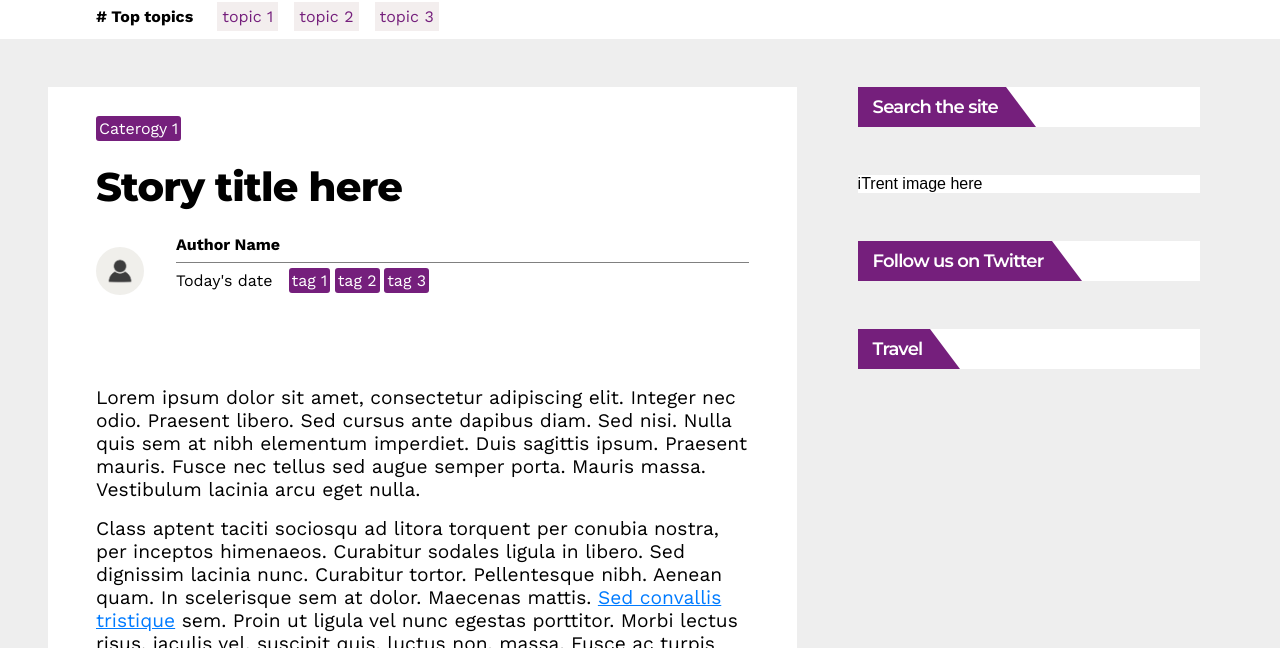
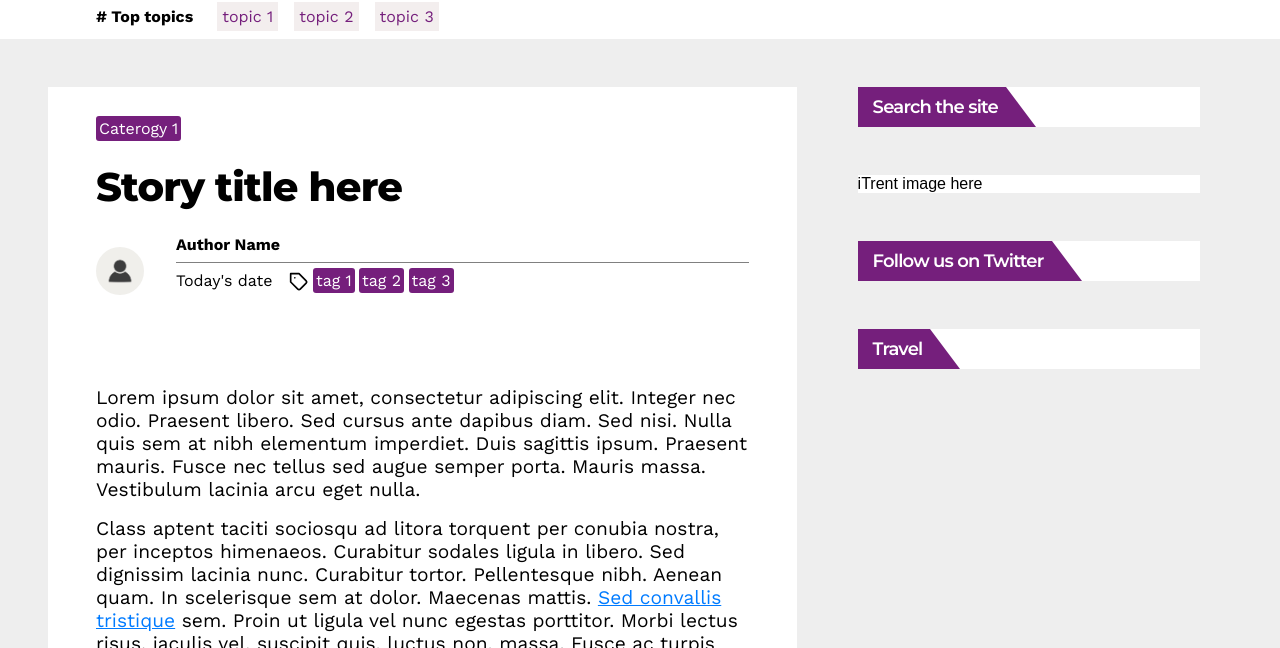
Before and after one commit to wilarthur/citylife-html-templates, a plain HTML site: page news_story.html in a window 1280 px wide. Shown: the part 152-800 px from the top of the page. Drawn offline with nearby package versions, Linux system fonts and the light colour scheme.

Commit message:
Added tag icon to top of story + tag hover effect

```diff
--- a/news_story.html
+++ b/news_story.html
@@ -80,6 +80,7 @@
                             <p>Today's date</p>
                         </div>
                         <div class="tags">
+                            <i class="tag-icon"></i>
                             <a href="">tag 1</a>
                             <a href="">tag 2</a>
                             <a href="">tag 3</a>
--- a/style.css
+++ b/style.css
@@ -251,6 +251,26 @@ article > div {
 
 article .tags {
   margin-top: 2rem;
+}
+
+.tags {
+  display: inline-block;
+}
+
+.tags a:hover {
+  transition: ease-in-out 0.3s;
+  background-color: #007bff;
+}
+
+.tag-icon {
+  background-image: url(/images/icons/tag.svg);
+  background-size: contain;
+  background-position: center;
+  background-repeat: no-repeat;
+  width: 20px;
+  height: 20px;
+  display: inline-block;
+  vertical-align: middle;
 }
 
 .tags > a {
```
Also changed, not shown: story_elements.html (+1 -0 lines), images/icons/tag.svg (added).
